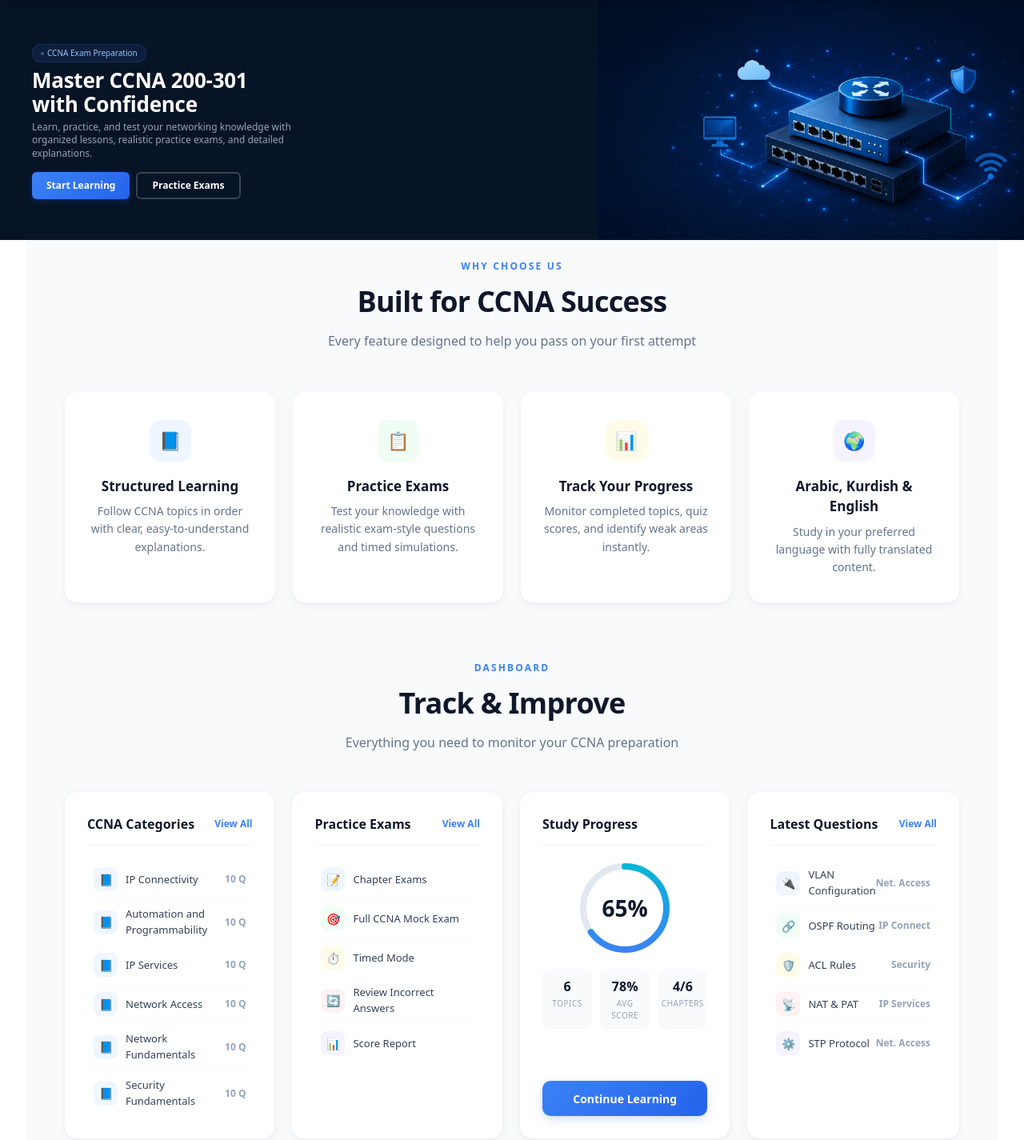
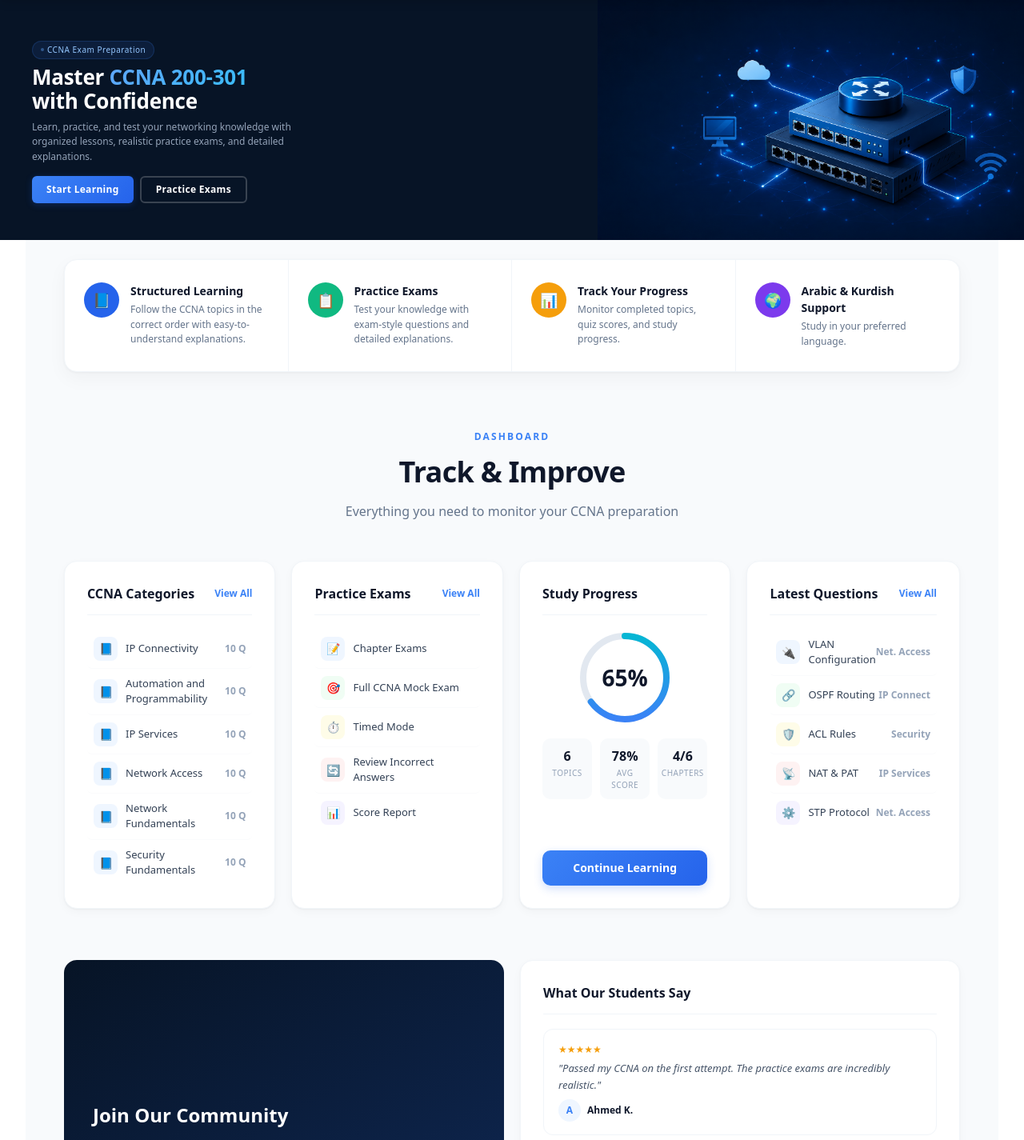
Before and after one commit to alikalary1997/NetMaster, a Django app: page / in a window 1280 px wide. Shown: the part 70-1495 px from the top of the page at 80% size. Run offline with Django 5.2, Linux system fonts and the light colour scheme; data comes from the database, SQL or seed files in the repository; style sheets or scripts are compiled from the project's sources.

Commit message:
chak krdni bashi xwar hero section

```diff
--- a/quiz/static/quiz/css/content.css
+++ b/quiz/static/quiz/css/content.css
@@ -20,37 +20,36 @@
 }
 .section-desc { font-size: 16px; color: #64748b; max-width: 560px; margin: 0 auto; line-height: 1.6; }
 
-/* ===== FEATURE CARDS ===== */
-.features-grid {
+/* ===== FEATURE BANNER ===== */
+.feature-banner {
     display: grid;
     grid-template-columns: repeat(4, 1fr);
-    gap: 20px;
+    background: #fff;
+    border-radius: 16px;
+    border: 1px solid #f1f5f9;
+    box-shadow: 0 1px 3px rgba(0,0,0,.04), 0 8px 24px rgba(0,0,0,.04);
+    overflow: hidden;
     margin-bottom: 72px;
 }
-@media (max-width: 1024px) { .features-grid { grid-template-columns: repeat(2, 1fr); } }
-@media (max-width: 640px) { .features-grid { grid-template-columns: 1fr; } }
+.feature-banner > * {
+    padding: 28px 24px;
+    display: flex;
+    align-items: flex-start;
+    gap: 14px;
+    border-right: 1px solid #f1f5f9;
+}
+.feature-banner > *:last-child { border-right: none; }
 
-.feat-card {
-    background: #fff; border-radius: 16px; padding: 36px 28px 32px;
-    text-align: center;
-    box-shadow: 0 1px 2px rgba(0,0,0,0.04), 0 4px 12px rgba(0,0,0,0.03);
-    border: 1px solid #f1f5f9;
-    transition: transform 0.3s, box-shadow 0.3s, border-color 0.3s;
+.feat-icon-circle {
+    width: 44px; height: 44px; border-radius: 50%;
+    display: flex; align-items: center; justify-content: center;
+    font-size: 18px; flex-shrink: 0; color: #fff;
 }
-.feat-card:hover {
-    transform: translateY(-6px);
-    box-shadow: 0 12px 40px rgba(0,0,0,0.08);
-    border-color: #e2e8f0;
-}
+.feat-title { font-size: 14px; font-weight: 700; color: #0f172a; margin: 0 0 4px; }
+.feat-text { font-size: 12px; color: #64748b; line-height: 1.55; margin: 0; }
 
-.feat-icon {
-    width: 52px; height: 52px; border-radius: 14px;
-    display: inline-flex; align-items: center; justify-content: center;
-    font-size: 22px; margin-bottom: 18px;
-}
-
-.feat-card h3 { font-size: 17px; font-weight: 700; color: #0f172a; margin-bottom: 8px; }
-.feat-card p { font-size: 14px; color: #64748b; line-height: 1.6; }
+@media (max-width: 1024px) { .feature-banner { grid-template-columns: repeat(2, 1fr); } }
+@media (max-width: 640px) { .feature-banner { grid-template-columns: 1fr; } }
 
 /* ===== DASHBOARD ===== */
 .dashboard-grid {
--- a/quiz/static/quiz/css/hero.css
+++ b/quiz/static/quiz/css/hero.css
@@ -44,26 +44,32 @@
     animation: hpulse 2s infinite;
 }
 @keyframes hpulse { 0%,100% { opacity: 1; } 50% { opacity: .35; } }
-.hero-badge span { color: #93c5fd; font-size: 10px; font-weight: 500; }
+.hero-badge span { color: #93c5fd; font-size: 10px; font-weight: 500; letter-spacing: .5px; }
 
 /* Title */
 .hero-title {
     font-size: 26px;
     font-weight: 800;
-    line-height: 1.12;
+    line-height: 1.15;
     color: #fff;
-    margin: 0 0 6px;
+    margin: 0 0 8px;
     letter-spacing: -.01em;
 }
-.hero-title span { color: #fff; }
+.hero-title span {
+    background: linear-gradient(135deg, #60a5fa, #38bdf8);
+    -webkit-background-clip: text;
+    -webkit-text-fill-color: transparent;
+    background-clip: text;
+}
 
 /* Desc */
 .hero-desc {
     font-size: 12px;
-    line-height: 1.4;
+    line-height: 1.55;
     color: #94a3b8;
     margin: 0 0 14px;
     max-width: 360px;
+    font-weight: 400;
 }
 
 /* Buttons */
@@ -75,7 +81,8 @@
     height: 34px; padding: 0 18px;
     font-size: 12px; font-weight: 600;
     border-radius: 6px; text-decoration: none;
-    transition: all .2s;
+    transition: all .25s;
+    letter-spacing: .3px;
 }
 .btn-hero-primary {
     color: #fff;
--- a/quiz/templates/quiz/landing_page.html
+++ b/quiz/templates/quiz/landing_page.html
@@ -38,31 +38,34 @@
 
     {# FEATURE CARDS #}
     <div class="section-container">
-        <div class="section-header">
-            <div class="section-label">Why Choose Us</div>
-            <h2 class="section-title">Built for CCNA Success</h2>
-            <p class="section-desc">Every feature designed to help you pass on your first attempt</p>
-        </div>
-        <div class="features-grid">
-            <div class="feat-card">
-                <div class="feat-icon" style="background:#eff6ff;color:#3b82f6">📘</div>
-                <h3>Structured Learning</h3>
-                <p>Follow CCNA topics in order with clear, easy-to-understand explanations.</p>
+        <div class="feature-banner">
+            <div>
+                <div class="feat-icon-circle" style="background:#2563eb">📘</div>
+                <div>
+                    <h3 class="feat-title">Structured Learning</h3>
+                    <p class="feat-text">Follow the CCNA topics in the correct order with easy-to-understand explanations.</p>
+                </div>
             </div>
-            <div class="feat-card">
-                <div class="feat-icon" style="background:#f0fdf4;color:#22c55e">📋</div>
-                <h3>Practice Exams</h3>
-                <p>Test your knowledge with realistic exam-style questions and timed simulations.</p>
+            <div>
+                <div class="feat-icon-circle" style="background:#10b981">📋</div>
+                <div>
+                    <h3 class="feat-title">Practice Exams</h3>
+                    <p class="feat-text">Test your knowledge with exam-style questions and detailed explanations.</p>
+                </div>
             </div>
-            <div class="feat-card">
-                <div class="feat-icon" style="background:#fefce8;color:#eab308">📊</div>
-                <h3>Track Your Progress</h3>
-                <p>Monitor completed topics, quiz scores, and identify weak areas instantly.</p>
+            <div>
+                <div class="feat-icon-circle" style="background:#f59e0b">📊</div>
+                <div>
+                    <h3 class="feat-title">Track Your Progress</h3>
+                    <p class="feat-text">Monitor completed topics, quiz scores, and study progress.</p>
+                </div>
             </div>
-            <div class="feat-card">
-                <div class="feat-icon" style="background:#f5f3ff;color:#8b5cf6">🌍</div>
-                <h3>Arabic, Kurdish &amp; English</h3>
-                <p>Study in your preferred language with fully translated content.</p>
+            <div>
+                <div class="feat-icon-circle" style="background:#7c3aed">🌍</div>
+                <div>
+                    <h3 class="feat-title">Arabic &amp; Kurdish Support</h3>
+                    <p class="feat-text">Study in your preferred language.</p>
+                </div>
             </div>
         </div>
     </div>
```
